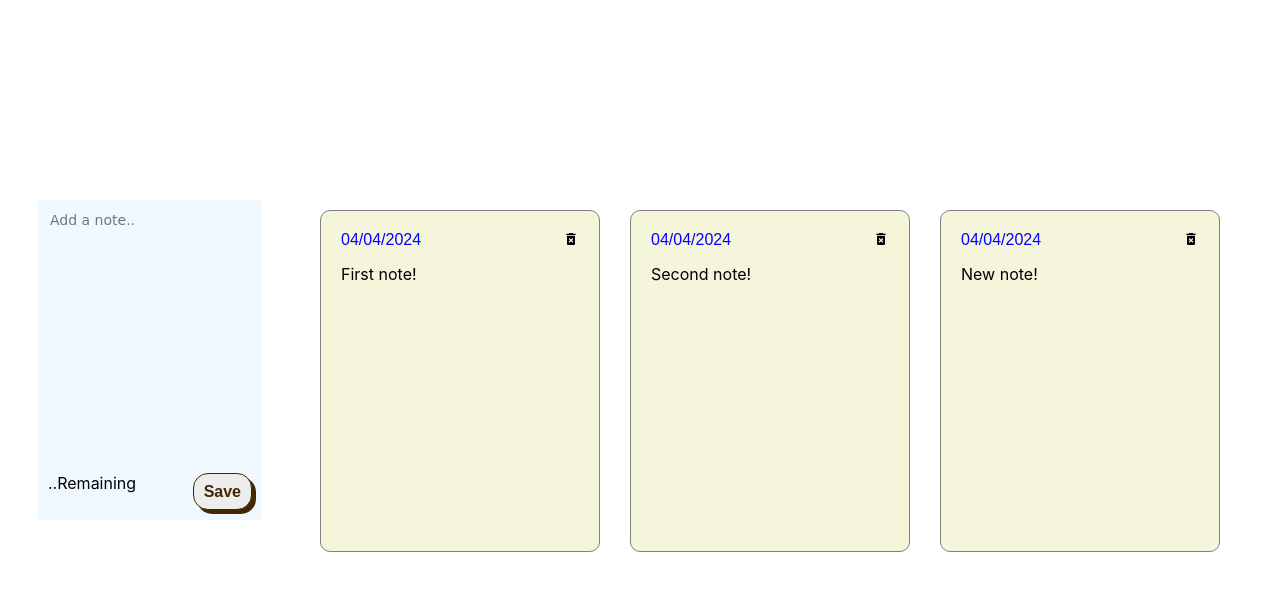
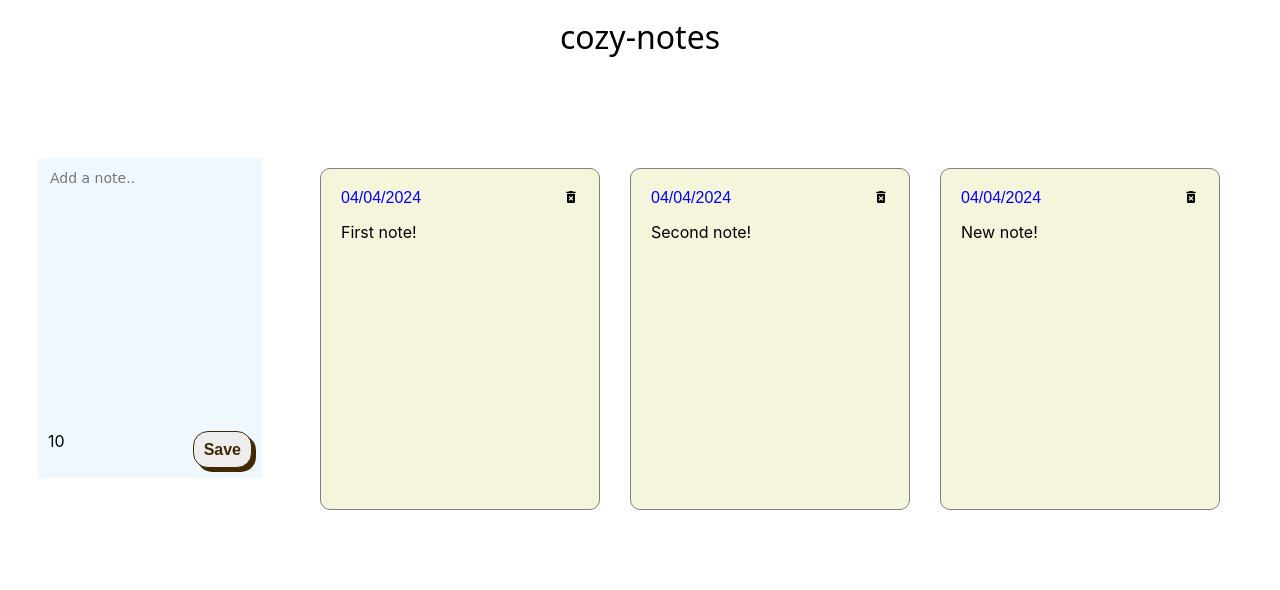
Before and after one commit to buennoo/cozy-notes-app, a React (Create React App) app: page / in a window 1280 px wide. Shown: the top 590 px of the page. Built offline with nearby package versions, Linux system fonts and the light colour scheme.

Commit message:
add data validation

```diff
--- a/src/App.js
+++ b/src/App.js
@@ -1,6 +1,7 @@
 import { useState } from 'react';
 import { nanoid } from 'nanoid';
 import NotesList from "./components/NotesList";
+import Header from './components/Header';
 
 const App = () => {
   const [notes, setNotes] = useState([
@@ -21,9 +22,21 @@ const App = () => {
     },
   ]);
 
+  const addNewNote = (input) => {
+    const date = new Date();
+    const newNote = {
+      id: nanoid(),
+      text: input,
+      date: date.toLocaleDateString()
+    }
+    const newNotes = [...notes, newNote];
+    setNotes(newNotes);
+  }
+
   return (
     <div className="page-wrap">
-      <NotesList notes={notes} />
+      <Header />
+      <NotesList notes={notes} handleAddNote={addNewNote} />
     </div>
   );
 }
--- a/src/components/AddNote.js
+++ b/src/components/AddNote.js
@@ -1,15 +1,21 @@
 import { useState } from 'react'
 import "../styles/AddNote.css"
 
-const AddNote = () => {
+const AddNote = ({addNoteData}) => {
     const [noteText, setNoteText] = useState('');
+    const charLimit = 10;
 
     const handleInput = (event) => {
-        setNoteText(event.target.value);
+        if(charLimit > event.target.value.length){
+            setNoteText(event.target.value);
+        }
     }
 
     const saveNote = () => {
-        console.log('save')
+        if(noteText.trim() !== ''){
+            addNoteData(noteText);
+        }
+        setNoteText('');
     }
 
     return (
@@ -21,9 +27,9 @@ const AddNote = () => {
             </textarea>
             <div class="note-add-footer">
                 <span>
-                    ..Remaining
+                    { charLimit - noteText.length }
                 </span>
-                <button className="note-save" onClick={saveNote()}>
+                <button className="note-save" onClick={ noteText.length <= 0 ? null : saveNote }>
                     Save
                 </button>
             </div>
--- /dev/null
+++ b/src/components/Header.js
@@ -0,0 +1,12 @@
+import '../styles/Header.css';
+
+
+const Header = () => {
+    return (
+        <div className="header-container">
+            <div id="title">cozy-notes</div>
+        </div>
+    );
+}
+
+export default Header;
--- a/src/components/NotesList.js
+++ b/src/components/NotesList.js
@@ -2,10 +2,10 @@ import Note from "./Note";
 import "../styles/NotesList.css"
 import AddNote from "./AddNote.js"
 
-const NotesList = ({notes}) => {
+const NotesList = ({notes, handleAddNote}) => {
     return (
         <div className="notes-list">
-            <AddNote />
+            <AddNote addNoteData={handleAddNote}/>
             { notes.map((note) => (
                 <Note id={note.id} text={note.text} date={note.date}/>
             ))}
--- /dev/null
+++ b/src/styles/Header.css
@@ -0,0 +1,9 @@
+.header-container {
+    margin: 0 auto;
+    padding: 0;
+
+    margin-top: 15px;
+    font-size: 32px;
+    font-family: system-ui, -apple-system, BlinkMacSystemFont, 'Segoe UI', Roboto, Oxygen, Ubuntu, Cantarell, 'Open Sans', 'Helvetica Neue', sans-serif;
+    text-align: center;
+}
--- a/src/styles/NotesList.css
+++ b/src/styles/NotesList.css
@@ -2,5 +2,5 @@
     display: grid;
     grid-template-columns: repeat(auto-fit, minmax(200px, 300px));
     grid-gap: 10px;
-    margin-top: 200px;
+    margin-top: 100px;
 }
```
